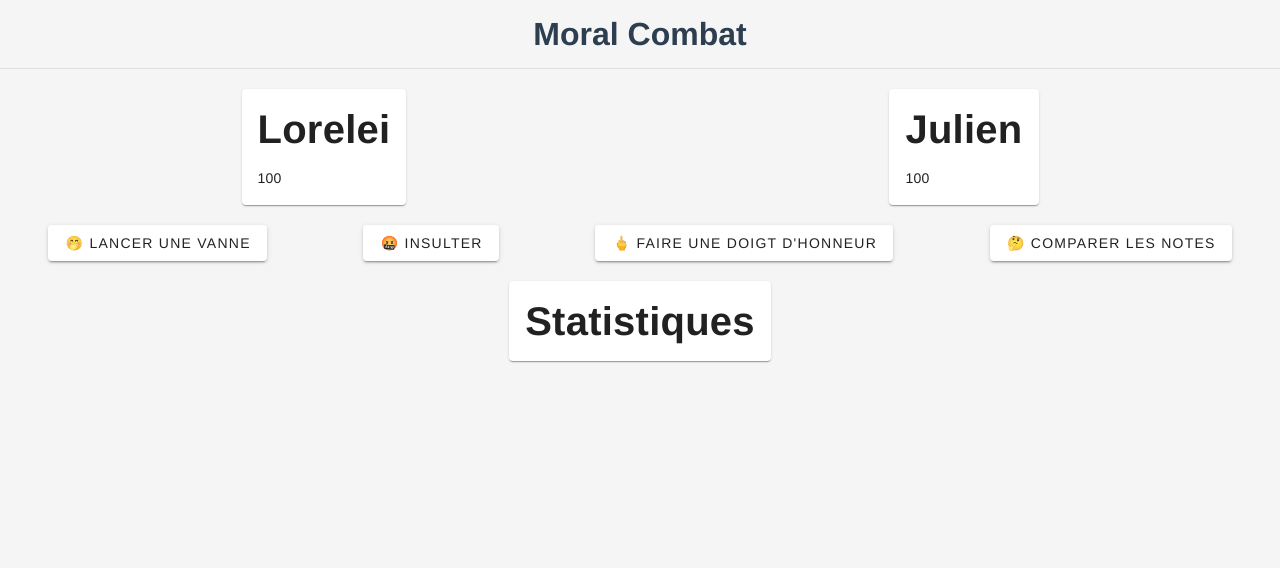
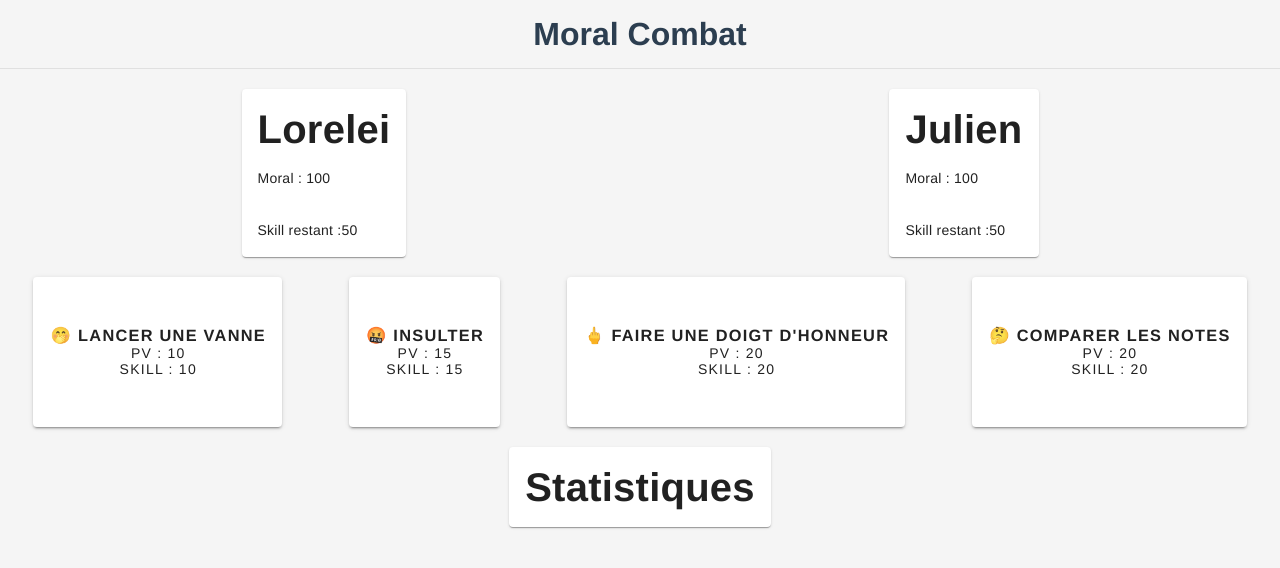
Before and after one commit to Meii-Dicale/moral-combat, a Vue app: page / in a window 1280 px wide. Shown: the top 568 px of the page. Built offline with nearby package versions, Linux system fonts and the light colour scheme.

Commit message:
ajout de skill

```diff
--- a/src/App.vue
+++ b/src/App.vue
@@ -22,6 +22,7 @@ export default {
     InterfaceCompetence,
     Statistiques
   }
+
 }
 </script>
 
--- a/src/component/InterfaceCompetence.vue
+++ b/src/component/InterfaceCompetence.vue
@@ -1,7 +1,11 @@
 <template>
-    <div class="d-flex flex-row align-center justify-space-around mt-5">
-        <v-btn v-for="competence in competences" :key="competence.id">
-            {{competence.nom}}
+    <div class="d-flex flex-row align-stretch justify-space-around mt-5">
+        <v-btn v-for="competence in competences" :key="competence.id" @click="utiliserCompetence(competence.id)" class="competence-btn">
+            <div class="d-flex flex-column align-center justify-center">
+                <h3>{{competence.nom}}</h3>
+                <p>PV : {{competence.valuePV}}</p>
+                <p>Skill : {{competence.valueSkill}}</p>
+            </div>
         </v-btn>
     </div>
 </template>
@@ -9,9 +13,25 @@
 <script setup >
 import { ref } from 'vue';
 const competences = ref([
-    {id: 1, nom: "🤭 Lancer une vanne", value: 10},
-    {id: 2, nom: "🤬 Insulter", value: 15},
-    {id: 3, nom: "🖕 Faire une doigt d'honneur", value: 20},
-    {id: 4, nom: "🤔 Comparer les notes", value: 20},
+    {id: 1, nom: "🤭 Lancer une vanne", valuePV: 10, valueSkill: 10},
+    {id: 2, nom: "🤬 Insulter", valuePV: 15, valueSkill: 15},
+    {id: 3, nom: "🖕 Faire une doigt d'honneur", valuePV: 20, valueSkill: 20},
+    {id: 4, nom: "🤔 Comparer les notes", valuePV: 20, valueSkill: 20},
 ])
+const utiliserCompetence = (id) => {
+    console.log(id)
+}
 </script>
+
+<style scoped>
+.competence-btn {
+    height: 100% !important;
+    min-height: 150px;
+    padding: 16px !important;
+}
+
+.competence-btn :deep(.v-btn__content) {
+    height: 100%;
+    width: 100%;
+}
+</style>
--- a/src/component/ZoneCombat.vue
+++ b/src/component/ZoneCombat.vue
@@ -5,7 +5,10 @@
         <h1>{{combattant.nom}}</h1>
     </v-card-title>
     <v-card-text>
-        <p>{{combattant.moral}}</p>
+        <p>Moral : {{combattant.moral}}</p>
+    </v-card-text>
+    <v-card-text>
+        <p>Skill restant :{{combattant.skill}}</p>
     </v-card-text>
 </v-card>
 
@@ -17,7 +20,7 @@
 import { ref } from 'vue';
 
 const combattants = ref([
-    {id: 1, nom: "Lorelei", moral: 100, image: ""},
-    {id: 2, nom: "Julien", moral: 100, image: ""}
+    {id: 1, nom: "Lorelei", moral: 100, skill:50, image: ""},
+    {id: 2, nom: "Julien", moral: 100, skill:50, image: ""}
 ])
 </script>
```
